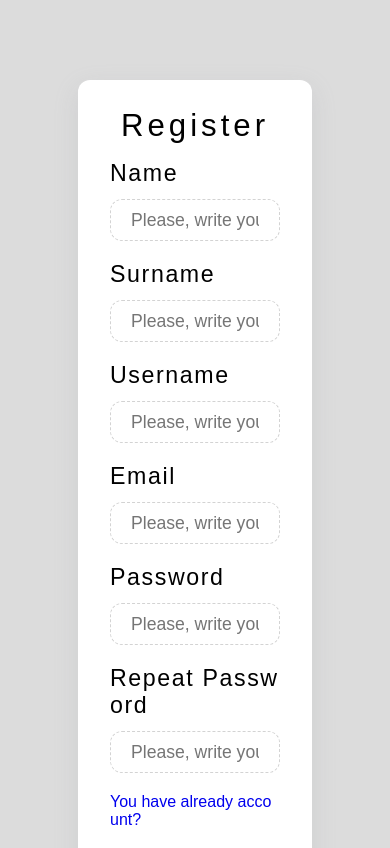
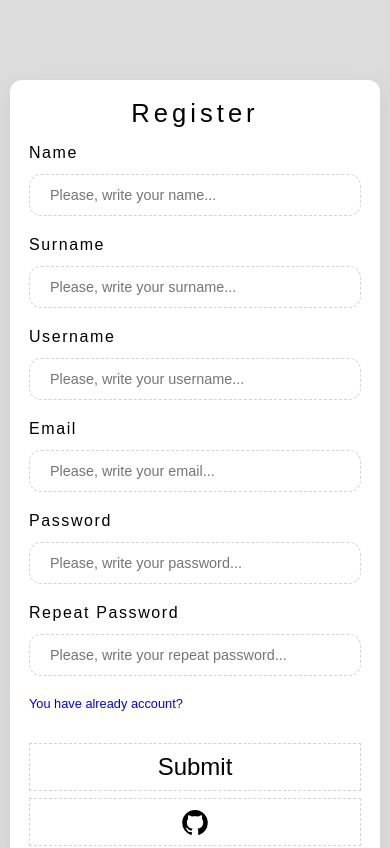
Before and after one commit to gurbanzman/m-chat, a React (Vite) app: page /register in a window 390 px wide. Shown: the top 848 px of the page. Built offline with nearby package versions, Linux system fonts and the light colour scheme.

Commit message:
finished responsive and all design of page of register

```diff
--- a/src/layouts/register/index.jsx
+++ b/src/layouts/register/index.jsx
@@ -102,7 +102,7 @@ export default function RegisterPage() {
               <Button type={`submit`} className={`btn btn-flex btn-size`}>
                 Submit
               </Button>
-              <Button type={`button`} className={`btn btn-flex btn-size`}>
+              <Button type={`button`} className={`btn btn-flex btn-size btn-github`}>
                 <svg
                   aria-hidden="true"
                   viewBox="0 0 16 16"
@@ -112,7 +112,7 @@ export default function RegisterPage() {
                 >
                   <path d="M8 0c4.42 0 8 3.58 8 8a8.013 8.013 0 0 1-5.45 7.59c-.4.08-.55-.17-.55-.38 0-.27.01-1.13.01-2.2 0-.75-.25-1.23-.54-1.48 1.78-.2 3.65-.88 3.65-3.95 0-.88-.31-1.59-.82-2.15.08-.2.36-1.02-.08-2.12 0 0-.67-.22-2.2.82-.64-.18-1.32-.27-2-.27-.68 0-1.36.09-2 .27-1.53-1.03-2.2-.82-2.2-.82-.44 1.1-.16 1.92-.08 2.12-.51.56-.82 1.28-.82 2.15 0 3.06 1.86 3.75 3.64 3.95-.23.2-.44.55-.51 1.07-.46.21-1.61.55-2.33-.66-.15-.24-.6-.83-1.23-.82-.67.01-.27.38.01.53.34.19.73.9.82 1.13.16.45.68 1.31 2.69.94 0 .67.01 1.3.01 1.49 0 .21-.15.45-.55.38A7.995 7.995 0 0 1 0 8c0-4.42 3.58-8 8-8Z"></path>
                 </svg>
-                <span>Github</span>
+                <span className="btn-git">Github</span>
               </Button>
             </div>
           </form>
--- a/src/styles/main.css
+++ b/src/styles/main.css
@@ -1,4 +1,6 @@
 @import url(reset.css);
+@import url(responsive.xl.css);
+@import url(responsive.md.css);
 
 /* start general styles */
 
--- /dev/null
+++ b/src/styles/responsive.md.css
@@ -0,0 +1,14 @@
+/* responsive for 0-546px */
+@media screen and (max-width:546px) {
+   .sign-form_btn svg{
+      width: 20% !important;
+      height: 1.6rem !important;
+      min-height: 1.2rem;
+   }
+   .sign-form-item_head{
+      font-size: 1rem !important;
+   }
+   .sign-form-item_input{
+      font-size: .9rem !important;
+   }
+}
--- /dev/null
+++ b/src/styles/responsive.xl.css
@@ -0,0 +1,40 @@
+/* responsive for 0-1000px */
+@media screen and (max-width:1000px) {
+   .sign-main_section{
+      width: 95% !important;
+      padding: 1.2rem !important;
+   }
+}
+
+/* responsive for 0-846px */
+@media screen and (max-width:846px) {
+   .sign-header_title{
+      font-size: 1.6rem !important;
+   }
+   .sign-form-item_head{
+      font-size: 1.1rem !important;
+   }
+   .sign-form-item_input{
+      font-size: 1rem !important;
+   }
+   .sign-form-section_others{
+      font-size: .80rem !important;
+   }
+   .btn-git{
+      display: none !important;
+   }
+   .sign-form_btn svg{
+      width: 5% !important;
+      height: 2rem !important;
+      min-height: 2rem;
+   }
+}
+
+/* responsive for 0-726px */
+@media screen and (max-width:726px) {
+   .sign-form_btn svg{
+      width: 5% !important;
+      height: 1.5rem !important;
+      min-height: 1.5rem;
+   }
+}
```
